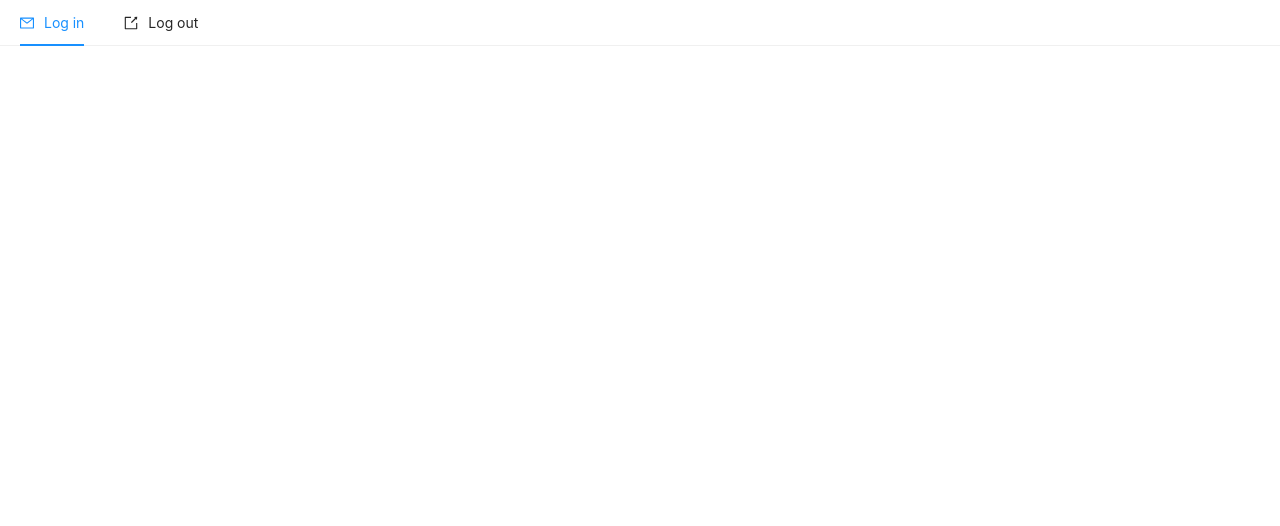
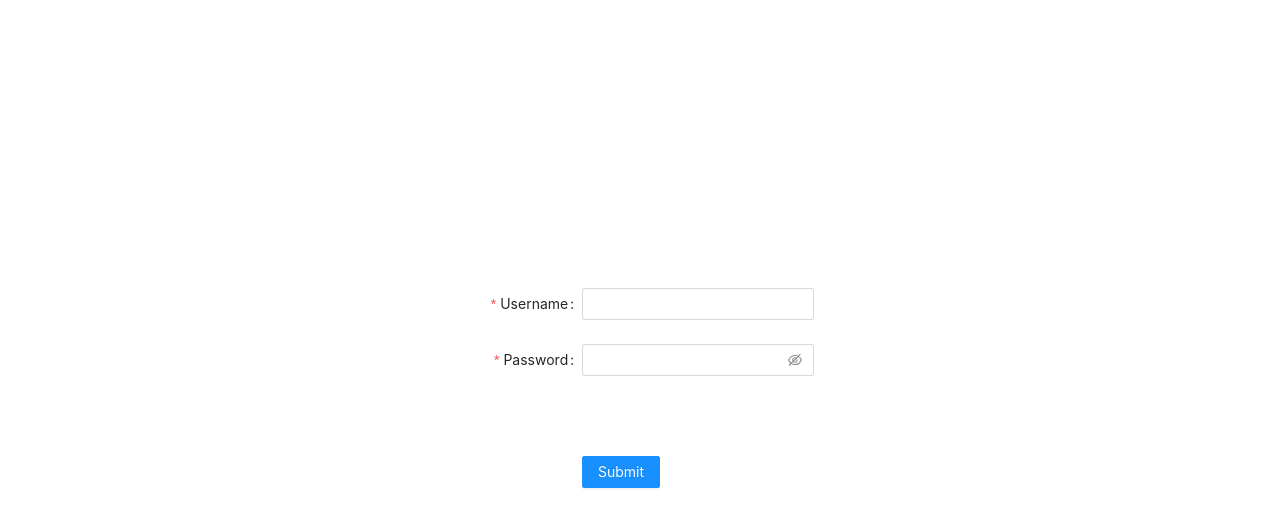
Before and after one commit to yussems/Liberyus-domain, a Next.js app: page / in a window 1280 px wide. Shown: the top 526 px of the page. Built offline with nearby package versions, Linux system fonts and the light colour scheme.

Commit message:
domain add form element was created

```diff
--- a/component/Layout.js
+++ b/component/Layout.js
@@ -1,9 +1,10 @@
 import React from "react";
+import styles from '../styles/Layout.module.css'
 
 export default function Layout({children}) {
   return (
-    <>
+    <div className={styles.container}>
       {children}
-    </>
+    </div>
   );
 }
--- /dev/null
+++ b/component/Login.js
@@ -0,0 +1,69 @@
+import React from "react";
+import { Form, Input, Button } from "antd";
+
+function Login() {
+  return (
+    <Form
+      name="basic"
+      labelCol={{
+        span: 8,
+      }}
+      wrapperCol={{
+        span: 16,
+      }}
+      initialValues={{
+        remember: true,
+      }}
+      autoComplete="off"
+    >
+      <Form.Item
+        label="Username"
+        name="username"
+        rules={[
+          {
+            required: true,
+            message: "Please input your username!",
+          },
+        ]}
+      >
+        <Input />
+      </Form.Item>
+
+      <Form.Item
+        label="Password"
+        name="password"
+        rules={[
+          {
+            required: true,
+            message: "Please input your password!",
+          },
+        ]}
+      >
+        <Input.Password />
+      </Form.Item>
+
+      <Form.Item
+        name="remember"
+        valuePropName="checked"
+        wrapperCol={{
+          offset: 8,
+          span: 16,
+        }}
+      >
+
+      </Form.Item>
+      <Form.Item
+        wrapperCol={{
+          offset: 8,
+          span: 16,
+        }}
+      >
+        <Button type="primary" htmlType="submit">
+          Submit
+        </Button>
+      </Form.Item>
+    </Form>
+  );
+}
+
+export default Login;
--- a/pages/index.js
+++ b/pages/index.js
@@ -1,6 +1,7 @@
 import Head from "next/head";
 import Header from "../component/Header";
 import Layout from "../component/Layout";
+import Login from "../component/Login";
 
 export default function Home() {
   return (
@@ -10,8 +11,7 @@ export default function Home() {
         <meta name="description" content="Liberyus domain check system" />
         <link rel="icon" href="/favicon.ico" />
       </Head>
-
-      <Header/>
+      <Login />
 
     </Layout>
   );
--- /dev/null
+++ b/styles/Domainadd.module.css
@@ -0,0 +1,9 @@
+.container{
+    height: 100vh;
+}
+.content {
+    display: flex;
+    justify-content: center;
+    align-items: center;
+    height: 100%;
+}
--- /dev/null
+++ b/styles/Layout.module.css
@@ -0,0 +1,7 @@
+.container {
+    width: 100%;
+    height: 100vh;
+    display: flex;
+    justify-content: center;
+    align-items: center;
+}
```
Also changed, not shown: component/AddForm.js (added, +50 -0 lines), pages/domain/domain-add.js (+12 -2 lines).
